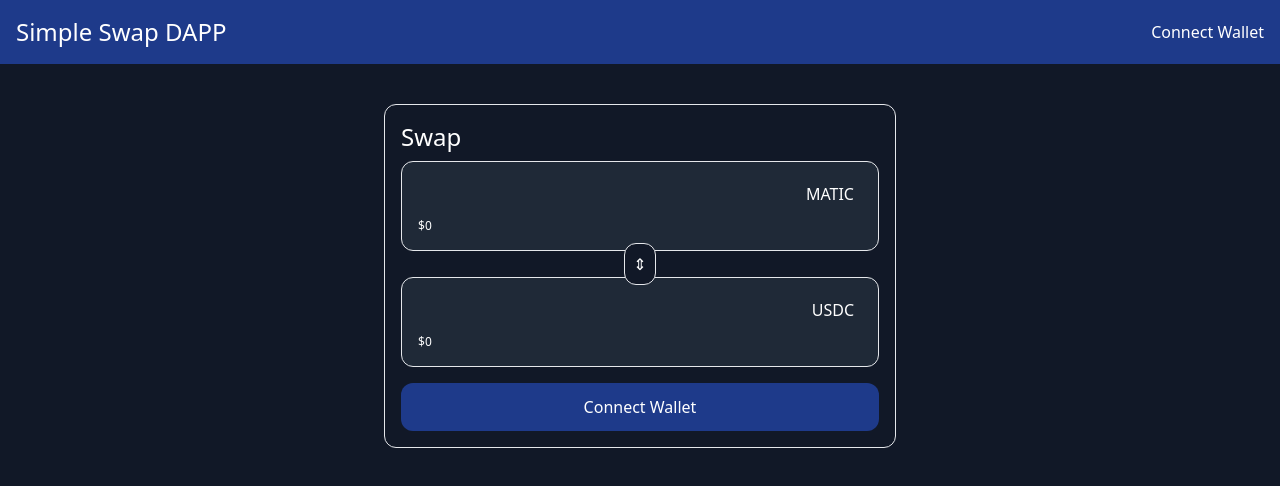
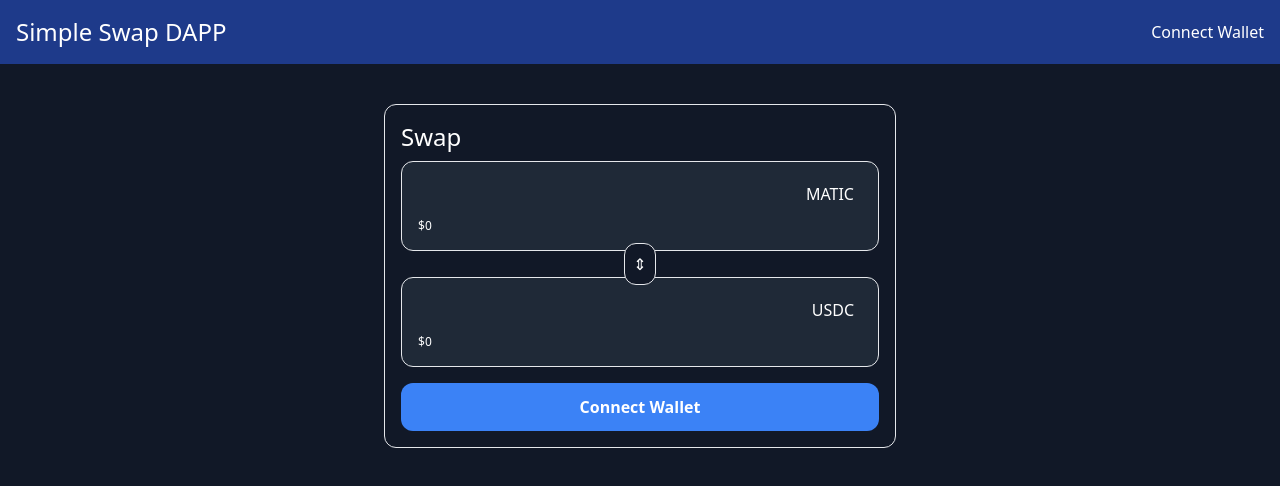
Before and after one commit to vijaypushkin/simple-swap-dapp, a React (Vite) app: page / in a window 1280 px wide. Shown: the top 486 px of the page. Built offline with nearby package versions, Linux system fonts and the light colour scheme.

Commit message:
feat: spin loader added

```diff
--- a/package.json
+++ b/package.json
@@ -11,8 +11,10 @@
   },
   "dependencies": {
     "@metamask/providers": "^11.1.0",
+    "clsx": "^1.2.1",
     "react": "^18.2.0",
-    "react-dom": "^18.2.0"
+    "react-dom": "^18.2.0",
+    "react-spinners": "^0.13.8"
   },
   "devDependencies": {
     "@types/react": "^18.0.37",
--- a/src/components/swap/swap.tsx
+++ b/src/components/swap/swap.tsx
@@ -1,5 +1,7 @@
 import React, { useState } from 'react';
 import { useWalletContext } from '../../context/context-hooks.ts';
+import { ClipLoader } from 'react-spinners';
+import clsx from 'clsx';
 
 const RATIO = 0.9975;
 
@@ -7,10 +9,9 @@ const Swap: React.FC = () => {
   const { account, handleConnectWallet } = useWalletContext();
 
   const [firstToken, setFirstToken] = useState('');
-
   const [secondToken, setSecondToken] = useState('');
-
   const [inverse, setInverse] = useState(false);
+  const [loading, setLoading] = useState(false);
 
   const handleFirstTokenChange = (
     ev: React.ChangeEvent<HTMLInputElement>,
@@ -52,8 +53,10 @@ const Swap: React.FC = () => {
       return void 0;
     }
 
+    setLoading(true);
     setTimeout(() => {
       alert('Swap successful!');
+      setLoading(false);
     }, 3000);
   };
 
@@ -99,10 +102,11 @@ const Swap: React.FC = () => {
       {renderToken(inverse ? 'first' : 'second')}
 
       <button
-        className="bg-blue-900 h-12 rounded-xl mt-2 active:scale-[99%]"
+        className={clsx('btn-primary h-12 mt-2', { 'bg-gray-500': loading })}
         onClick={handleSwap}
+        disabled={loading}
       >
-        {account ? 'Swap' : 'Connect Wallet'}
+        {loading ? <ClipLoader /> : account ? 'Swap' : 'Connect Wallet'}
       </button>
     </div>
   );
```
Also changed, not shown: 1 other file (tests, documents, lock files or other folders).
